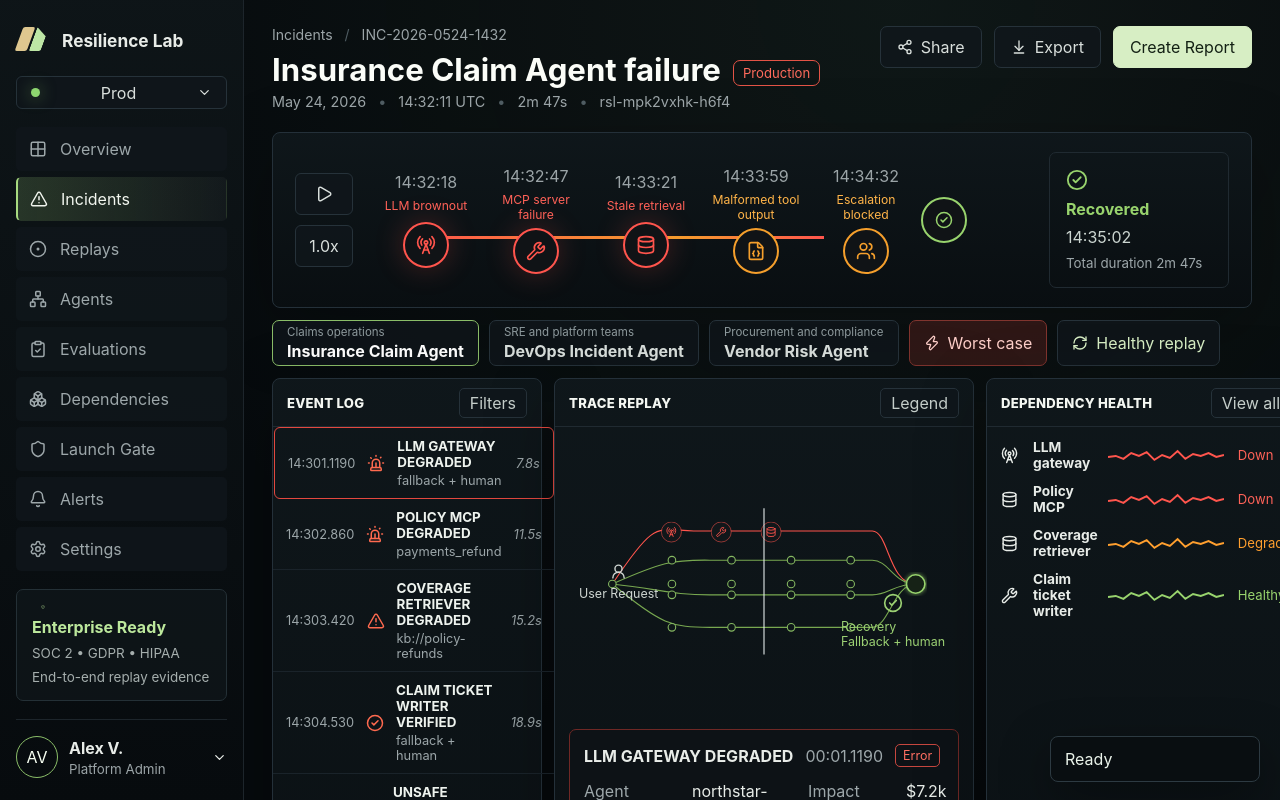
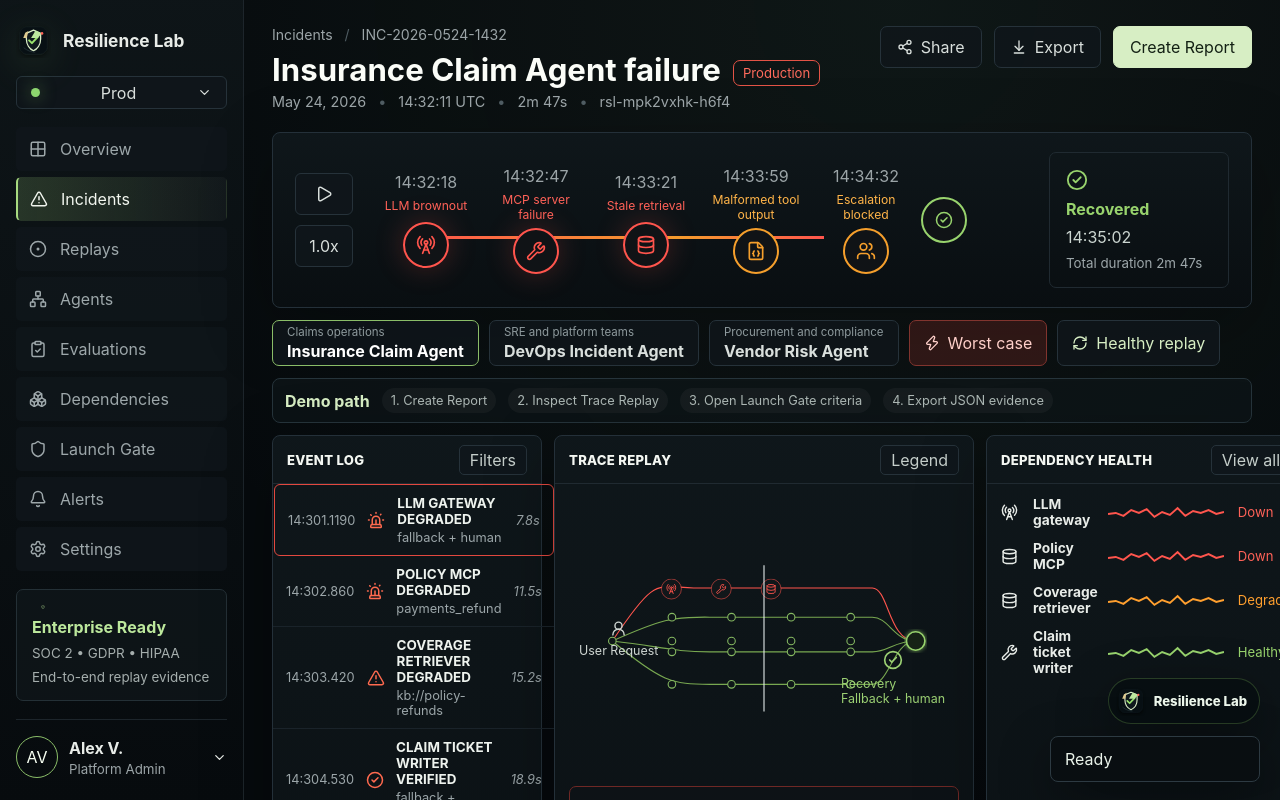
Before and after one commit to Vt01nft/resilience-lab, a React (Vite) app: page / in a window 1280 px wide. Shown: the top 800 px of the page. Built offline with nearby package versions, Linux system fonts and the light colour scheme.

Commit message:
Add floating logo and demo guide

```diff
--- a/src/App.css
+++ b/src/App.css
@@ -50,29 +50,10 @@
   font-size: 1.08rem;
 }
 
-.brand-mark {
-  position: relative;
-  width: 34px;
-  height: 26px;
-}
-
-.brand-mark span {
-  position: absolute;
-  width: 12px;
-  height: 24px;
-  transform: skew(-20deg);
-  border-radius: 2px;
-}
-
-.brand-mark span:first-child {
-  left: 3px;
-  background: #dec78f;
-}
-
-.brand-mark span:last-child {
-  left: 17px;
-  background: #bde6a5;
-  clip-path: polygon(0 0, 100% 40%, 100% 100%, 0 100%);
+.brand img {
+  width: 35px;
+  height: 35px;
+  filter: drop-shadow(0 8px 18px rgba(154, 227, 110, 0.14));
 }
 
 button {
@@ -182,8 +163,38 @@ button {
 }
 
 .console {
+  position: relative;
   min-width: 0;
   padding: 26px 28px 34px;
+}
+
+.floating-logo {
+  position: fixed;
+  right: 20px;
+  bottom: 76px;
+  z-index: 18;
+  min-height: 44px;
+  padding: 7px 12px 7px 7px;
+  border: 1px solid rgba(154, 227, 110, 0.22);
+  border-radius: 999px;
+  background: rgba(8, 14, 17, 0.86);
+  box-shadow: 0 18px 54px rgba(0, 0, 0, 0.38);
+  color: #edf7ec;
+  text-decoration: none;
+  display: inline-flex;
+  align-items: center;
+  gap: 8px;
+  backdrop-filter: blur(14px);
+}
+
+.floating-logo img {
+  width: 30px;
+  height: 30px;
+}
+
+.floating-logo span {
+  font-size: 0.82rem;
+  font-weight: 800;
 }
 
 .incident-header {
@@ -413,6 +424,31 @@ h1 {
 
 .healthy-button {
   color: #d7eec4 !important;
+}
+
+.demo-helper {
+  min-height: 42px;
+  margin-bottom: 12px;
+  padding: 9px 12px;
+  border: 1px solid #26343b;
+  border-radius: 8px;
+  background: rgba(16, 23, 27, 0.62);
+  color: #aeb9b6;
+  display: flex;
+  align-items: center;
+  gap: 12px;
+  flex-wrap: wrap;
+}
+
+.demo-helper strong {
+  color: #d7eec4;
+}
+
+.demo-helper span {
+  padding: 5px 9px;
+  border-radius: 999px;
+  background: rgba(255, 255, 255, 0.04);
+  font-size: 0.8rem;
 }
 
 .dashboard-grid {
@@ -906,7 +942,8 @@ h1 {
 
   .nav-list,
   .security-card,
-  .profile-card {
+  .profile-card,
+  .floating-logo {
     display: none;
   }
 
@@ -930,7 +967,8 @@ h1 {
   }
 
   .incident-header,
-  .timeline-strip {
+  .timeline-strip,
+  .demo-helper {
     flex-direction: column;
     align-items: stretch;
   }
--- a/src/App.tsx
+++ b/src/App.tsx
@@ -206,10 +206,7 @@ function App() {
     <main className="app-shell">
       <aside className="sidebar">
         <div className="brand">
-          <div className="brand-mark">
-            <span />
-            <span />
-          </div>
+          <img src="/resilience-lab-logo.svg" alt="" />
           <strong>Resilience Lab</strong>
         </div>
 
@@ -265,6 +262,11 @@ function App() {
       </aside>
 
       <section className="console">
+        <a className="floating-logo" href="https://github.com/Vt01nft/resilience-lab" target="_blank" aria-label="Open Resilience Lab repository">
+          <img src="/resilience-lab-logo.svg" alt="" />
+          <span>Resilience Lab</span>
+        </a>
+
         <header className="incident-header">
           <div>
             <p className="crumbs">Incidents <span>/</span> {incidentCode}</p>
@@ -355,6 +357,14 @@ function App() {
             <RefreshCw size={16} />
             Healthy replay
           </button>
+        </section>
+
+        <section className="demo-helper" aria-label="Demo guide">
+          <strong>Demo path</strong>
+          <span>1. Create Report</span>
+          <span>2. Inspect Trace Replay</span>
+          <span>3. Open Launch Gate criteria</span>
+          <span>4. Export JSON evidence</span>
         </section>
 
         <section className="dashboard-grid">
```
Also changed, not shown: public/favicon.svg, public/resilience-lab-logo.svg (added).
